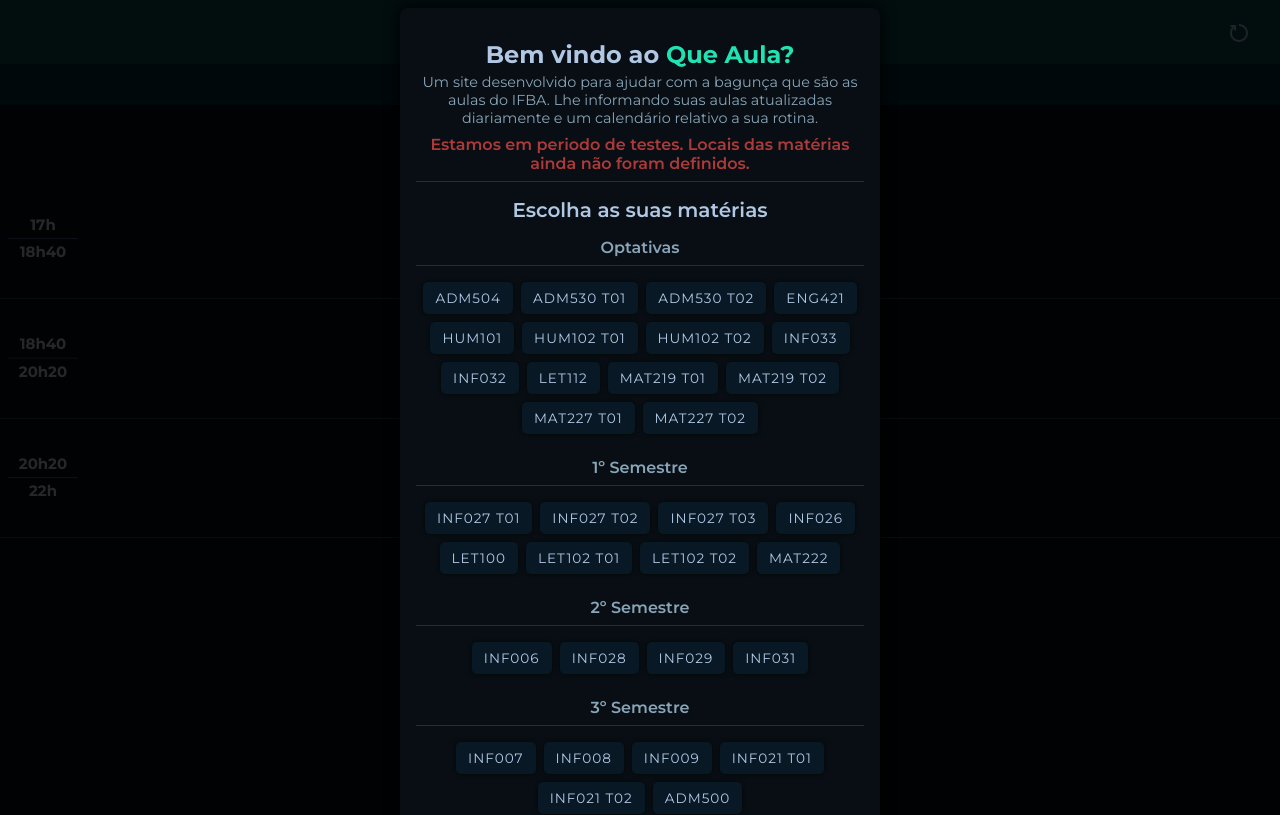
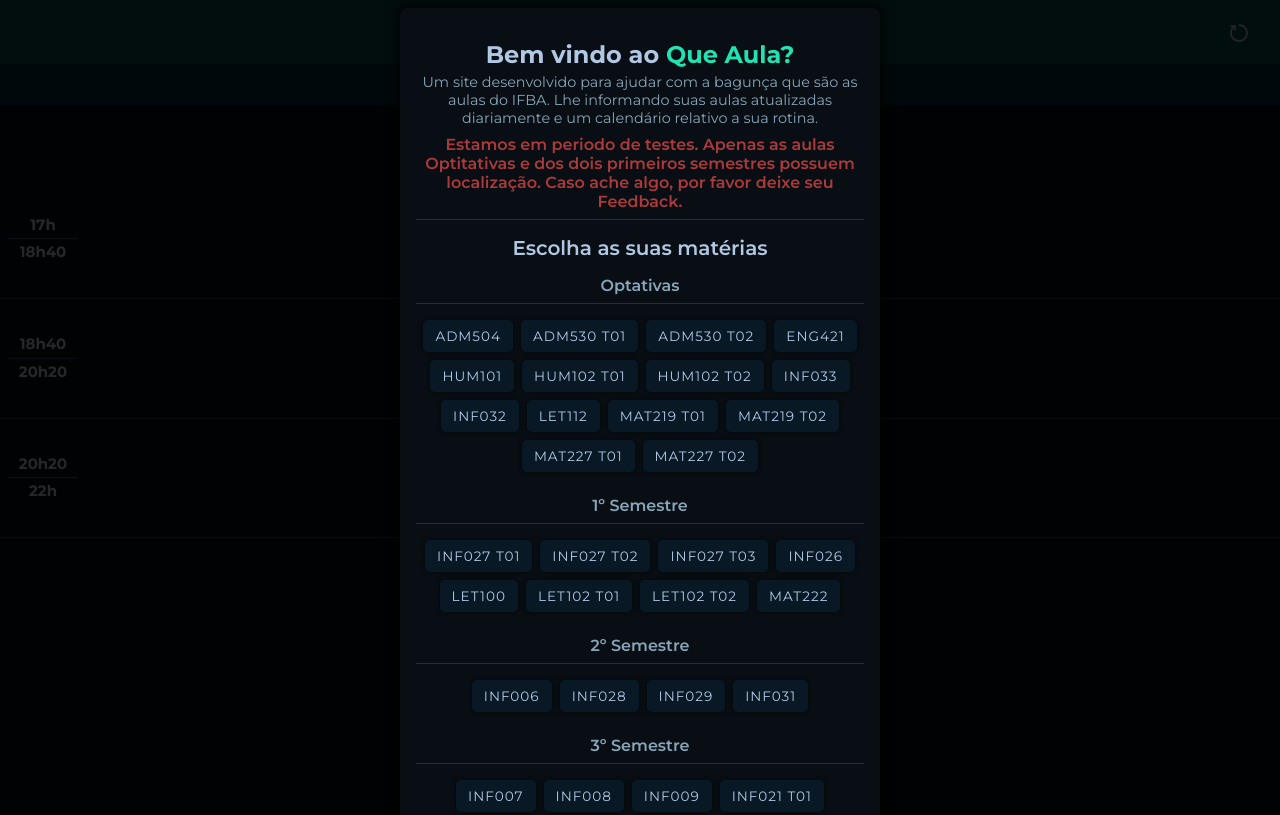
Before and after one commit to RafaelD-S/Que-Aula, a React (Vite) app: page / in a window 1280 px wide. Shown: the top 815 px of the page. Built offline with nearby package versions, Linux system fonts and the light colour scheme.

Commit message:
feat: added new test period message

```diff
--- a/src/components/modal/modal.jsx
+++ b/src/components/modal/modal.jsx
@@ -75,8 +75,9 @@
               calendário relativo a sua rotina.
             </p>
             <h4 className="modal__warning">
-              Estamos em periodo de testes. Locais das matérias ainda não foram
-              definidos.
+              Estamos em periodo de testes. Apenas as aulas Optitativas e dos
+              dois primeiros semestres possuem localização. Caso ache algo, por
+              favor deixe seu Feedback.
             </h4>
           </div>
           <div>
```
